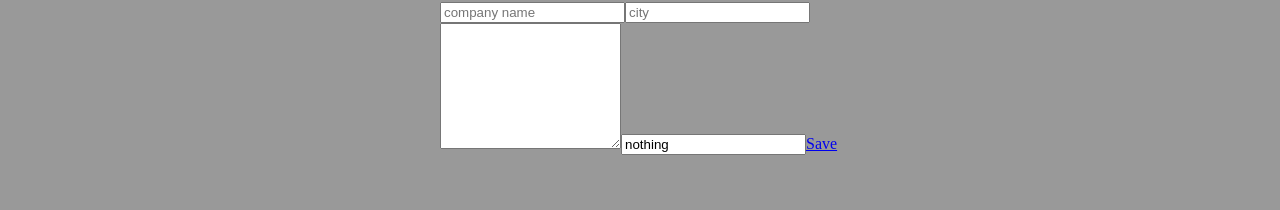
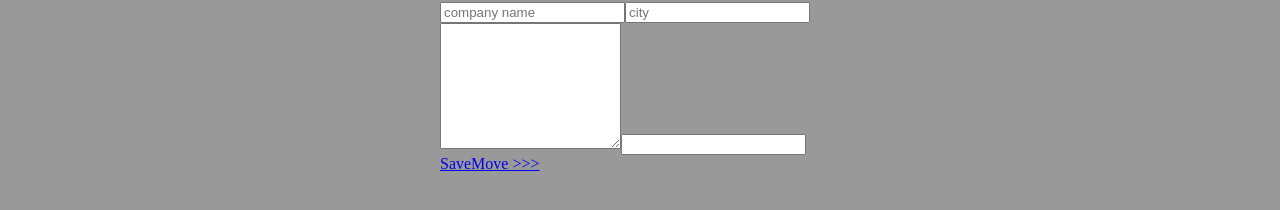
Before and after one commit to slofurno/job-search, a React app: page / in a window 1280 px wide. Both pictures are taken after a click on the link "Add Job". Shown: the part 198-408 px from the top of the page. Built offline with nearby package versions, Linux system fonts and the light colour scheme; no server answers; the HTML template or start-up script is replaced by a standard one.

Commit message:
status updates

```diff
--- a/src/actions.js
+++ b/src/actions.js
@@ -17,6 +17,7 @@ export const DESELECT_JOB = 'DESELECT_JOB'
 
 export const ADD_HISTORY = 'ADD_HISTORY'
 export const GET_HISTORY_SUCCESS = 'GET_HISTORY_SUCCESS'
+export const POST_HISTORY_SUCCESS = 'POST_HISTORY_SUCCESS'
 
 const jobsUrl = 'http://192.168.1.104:4000/api/jobs'
 const historyUrl = 'http://192.168.1.104:4000/api/history'
@@ -81,6 +82,13 @@ function getHistorySuccess (history) {
   }
 }
 
+function postHistorySuccess (history) {
+  return {
+    type: POST_HISTORY_SUCCESS,
+    history
+  }
+}
+
 export function selectJob (job) {
   return {
     type: SELECT_JOB,
@@ -105,6 +113,22 @@ export function getHistory () {
     })
     .then(parseResponse)
     .then(history => dispatch(getHistorySuccess(history)))
+    .catch(logError)
+  }
+}
+
+export function postHistory (history) {
+  return function (dispatch) {
+    return request ({
+      url: historyUrl,
+      method: "POST",
+      body: JSON.stringify({history}),
+      headers: {
+        "Content-Type": "application/json"
+      }
+    })
+    .then(parseResponse)
+    .then(history => dispatch(postHistorySuccess(history)))
     .catch(logError)
   }
 }
@@ -172,5 +196,4 @@ export function postJob (job) {
         dispatch(postJobFailure(job))
       })
   }
-
 }
--- a/src/components/App.js
+++ b/src/components/App.js
@@ -10,8 +10,17 @@ import {
 	selectJob,
 	deselectJob,
 	updateJob,
-	deleteJob
+	deleteJob,
+  postHistory
 } from '../actions'
+
+const titles = [
+  "Nothing",
+  "Applied",
+  "Interview scheduled",
+  "Interviewing",
+  "Post Interview"
+]
 
 class App extends Component {
 
@@ -20,9 +29,9 @@ class App extends Component {
 
     let myjobs = jobs.map(job => {
       let myhistory = history.filter(x => x.job === job.id)
-      console.log(myhistory)
       myhistory.sort((a,b) => a.time - b.time)
-      return Object.assign({}, job, {history: myhistory})
+      let lastStatus = titles[myhistory.length]
+      return Object.assign({}, job, {lastStatus}, {history: myhistory})
     })
 
 		let fn = selectedJob.id >= 0 ? updateJob : postJob
@@ -61,6 +70,7 @@ class App extends Component {
           selectedJob = {myselectedjob}
           updateJob = {job => dispatch(fn(job))}
 					cancelModal = {() => dispatch(deselectJob())}
+          addStatus = {h => dispatch(postHistory(h))}
         />
       </div>
     )
--- a/src/components/Job.js
+++ b/src/components/Job.js
@@ -33,7 +33,6 @@ export default class Job extends Component {
     }
 
     let lastEdit = history.slice(-1)[0]
-    console.log("last edit", lastEdit)
     let editDate = lastEdit ? (new Date(lastEdit.time)).toLocaleDateString() + " - " : ""
 
     return (
--- a/src/components/JobCalendar.js
+++ b/src/components/JobCalendar.js
@@ -12,7 +12,7 @@ export default class JobCalendar extends Component {
     let days = []
 
     while ((next = last + DAY) <= today) {
-      let m = history.filter(x => x.time > last && x.time < next)
+      let m = history.filter(x => x.time > last && x.time < next )
       days.push(m)
       last += DAY
     }
--- a/src/components/JobModal.js
+++ b/src/components/JobModal.js
@@ -24,7 +24,7 @@ export default class JobModal extends Component {
 
   render () {
 
-    const {updateJob, selectedJob} = this.props
+    const {updateJob, selectedJob, addStatus} = this.props
 
     if (selectedJob.id < 0) {
       return (<div></div>)
@@ -51,11 +51,13 @@ export default class JobModal extends Component {
       height: "400px"
     }
 
+    /*
     let jobStatus = "nothing"
 
     if (selectedJob.history && selectedJob.history.length > 0) {
       jobStatus = selectedJob.history.slice(-1)[0].status
     }
+    */
 
     return (
       <div style={background} onClick={e => this.closeModal(e)}>
@@ -80,9 +82,10 @@ export default class JobModal extends Component {
             <input
               className="job-display"
               type="text" ref="status"
-              defaultValue={jobStatus}
+              defaultValue={selectedJob.lastStatus}
             />
-            <a className="block link" href="#" onClick={(e) => this.handleClick(e)}>Save</a>
+            <a className="link" href="#" onClick={(e) => this.handleClick(e)}>Save</a>
+            <a className="link" href="#" onClick={(e) => addStatus({job:selectedJob.id, status:"tevs"})}>Move >>></a>
           </div>
         </div>
       </div>
--- a/src/reducers.js
+++ b/src/reducers.js
@@ -6,7 +6,8 @@ import {
   SELECT_JOB,
   DESELECT_JOB,
 	DELETE_JOB_SUCCESS,
-  GET_HISTORY_SUCCESS
+  GET_HISTORY_SUCCESS,
+  POST_HISTORY_SUCCESS
 } from './actions'
 
 let emptyJob = {
@@ -44,7 +45,8 @@ function history (state = [], action) {
   switch (action.type) {
   case GET_HISTORY_SUCCESS:
     return action.history
-
+  case POST_HISTORY_SUCCESS:
+    return state.concat([action.history])
   default:
     return state
   }
```
